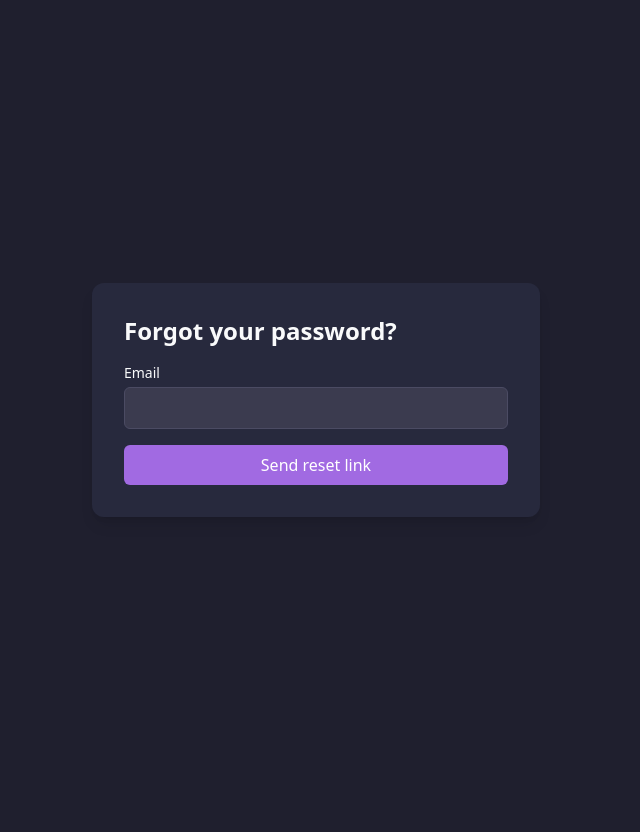
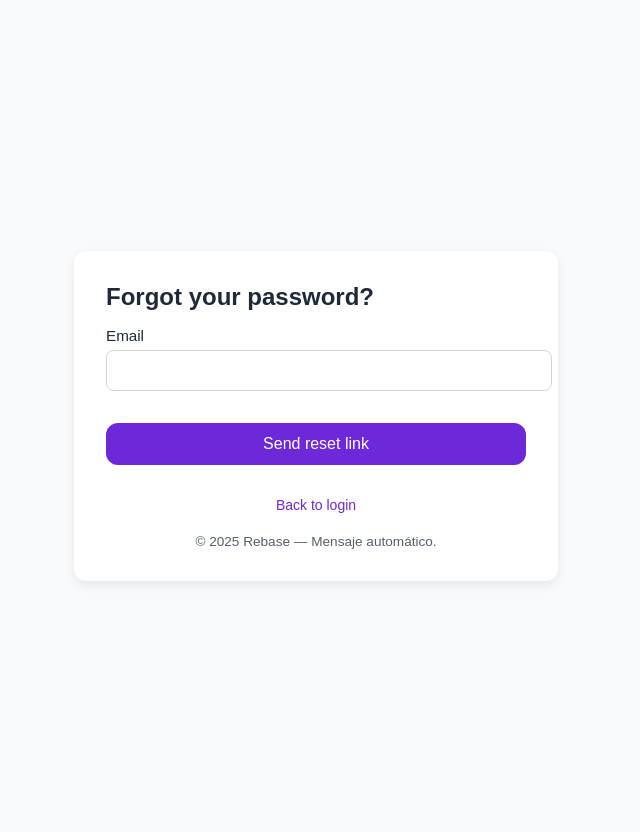
Before and after one commit to Chachacharli/rebase-base-identity-service, a FastAPI app: page /forgot-password in a window 1280 px wide. Shown: the whole page, without its empty margins (324-964 px from the left). Before the commit the page ends 517 px from the top, so only its background shows below. Run offline with FastAPI, Linux system fonts and the light colour scheme; parts of the project's set-up code (start-up, migrations or seed data) failed here and were passed over; some libraries are stand-ins or nearby versions.

Commit message:
feat: add CSS styles and base HTML structure for theming and layout

```diff
--- a/app/static/css/base.css
+++ /dev/null
@@ -1,31 +0,0 @@
-:root {
-     --color-royal-purple-50: #faf6fe;
-     --color-royal-purple-100: #f2ebfc;
-     --color-royal-purple-200: #e7dafa;
-     --color-royal-purple-300: #d5bdf5;
-     --color-royal-purple-400: #bc93ed;
-     --color-royal-purple-500: #a16ae2;
-     --color-royal-purple-600: #8b4ad3;
-     --color-royal-purple-700: #7638b8;
-     --color-royal-purple-800: #663399;
-     --color-royal-purple-900: #522a79;
-     --color-royal-purple-950: #371358;
-}
- .light {
-     --bg-color: var(--color-royal-purple-50);
-     --card-bg: white;
-     --text-color: #111827;
-     --input-bg: #f9fafb;
-     --input-border: #d1d5db;
-     --button-bg: var(--color-royal-purple-600);
-     --button-text: white;
-}
- .dark {
-     --bg-color: #1f1f2e;
-     --card-bg: #27293d;
-     --text-color: #f9fafb;
-     --input-bg: #3b3b4f;
-     --input-border: #4b4b63;
-     --button-bg: var(--color-royal-purple-500);
-     --button-text: white;
-}
--- /dev/null
+++ b/app/static/css/components.css
@@ -0,0 +1,73 @@
+/* Card */
+.card {
+    background: var(--color-card-bg);
+    padding: 2rem;
+    border-radius: var(--radius);
+    box-shadow: var(--shadow);
+    width: 100%;
+    max-width: 420px;
+}
+
+/* Inputs */
+.input {
+    width: 100%;
+    padding: 0.65rem 0.75rem;
+    border-radius: var(--input-radius);
+    border: 1px solid var(--color-border);
+    background: var(--color-input-bg);
+    margin-bottom: 1rem;
+    font-size: 1rem;
+    color: var(--color-text);
+}
+
+.input:focus {
+    outline: 2px solid var(--color-primary);
+    border-color: var(--color-primary);
+}
+
+/* Buttons */
+.button {
+    width: 100%;
+    padding: 0.75rem;
+    border-radius: var(--radius);
+    background: var(--color-primary);
+    color: white;
+    border: none;
+    cursor: pointer;
+    font-size: 1rem;
+    transition: background 0.15s ease;
+}
+
+.button:hover {
+    background: var(--color-primary-hover);
+}
+
+/* Error & Success */
+.message-error {
+    background: rgba(220, 38, 38, 0.15);
+    color: var(--color-error);
+    padding: 0.75rem;
+    border-radius: var(--radius);
+    margin-bottom: 1rem;
+}
+
+.message-success {
+    background: rgba(22, 163, 74, 0.15);
+    color: var(--color-success);
+    padding: 0.75rem;
+    border-radius: var(--radius);
+    margin-bottom: 1rem;
+}
+
+/* Links */
+.text-link {
+    display: inline-block;
+    margin-top: 1rem;
+    font-size: 0.875rem;
+    color: var(--color-primary);
+    text-decoration: none;
+}
+
+.text-link:hover {
+    text-decoration: underline;
+}
--- /dev/null
+++ b/app/static/css/main.css
@@ -0,0 +1,26 @@
+/* CSS Reset */
+* {
+    margin: 0;
+    padding: 0;
+}
+
+html, body {
+    height: 100%;
+    background: var(--color-bg);
+    color: var(--color-text);
+    font-family: var(--font-main);
+}
+
+.container-center {
+    min-height: 100vh;
+    display: flex;
+    justify-content: center;
+    align-items: center;
+    padding: 1rem;
+}
+
+.page-title {
+    font-size: 1.5rem;
+    font-weight: 600;
+    margin-bottom: 1rem;
+}
--- /dev/null
+++ b/app/static/css/variables.css
@@ -0,0 +1,44 @@
+:root {
+    /* Colors */
+    --color-bg: #f9fafb;
+    --color-bg-dark: #111827;
+
+    --color-card-bg: #ffffff;
+    --color-card-bg-dark: #1f2937;
+
+    --color-text: #1f2937;
+    --color-text-dark: #f9fafb;
+
+    --color-primary: #6d28d9; /* Purple */
+    --color-primary-hover: #5b21b6;
+
+    --color-border: #d1d5db;
+    --color-border-dark: #374151;
+
+    --color-input-bg: #ffffff;
+    --color-input-bg-dark: #111827;
+
+    --color-error: #dc2626;
+    --color-success: #16a34a;
+
+    /* Sizing */
+    --radius: 0.75rem;
+    --input-radius: 0.5rem;
+
+    /* Shadows */
+    --shadow: 0px 4px 12px rgba(0, 0, 0, 0.08);
+
+    /* Font */
+    --font-main: 'Vertana', sans-serif !important;
+}
+
+/* Dark Mode */
+@media (prefers-color-scheme: dark) {
+    :root {
+        --color-bg: var(--color-bg-dark);
+        --color-card-bg: var(--color-card-bg-dark);
+        --color-text: var(--color-text-dark);
+        --color-border: var(--color-border-dark);
+        --color-input-bg: var(--color-input-bg-dark);
+    }
+}
--- /dev/null
+++ b/app/templates/base.html
@@ -0,0 +1,51 @@
+<!DOCTYPE html>
+<html lang="es" class="{{ theme|default('dark') }}">
+<head>
+    <meta charset="utf-8" />
+    <meta name="viewport" content="width=device-width,initial-scale=1" />
+    <title>{% block title %}Rebase{% endblock %}</title>
+
+    <!-- CSS semántico (variables + base + components) -->
+    <link rel="stylesheet" href="{{ url_for('static', path='css/variables.css') }}">
+    <link rel="stylesheet" href="{{ url_for('static', path='css/main.css') }}">
+    <link rel="stylesheet" href="{{ url_for('static', path='css/components.css') }}">
+
+    <style>
+      /* Small helpers for centering inside card content */
+      .form-row { margin-bottom: 1rem; }
+      label { display: block; margin-bottom: .35rem; font-size: .95rem; color: inherit; }
+      .muted { color: rgba(0,0,0,0.6); font-size: .9rem; }
+      /* Dark-mode adjustments if you still use class dark on html */
+      html.dark body { background: var(--color-bg); color: var(--color-text); }
+    </style>
+</head>
+<body>
+    <div class="container-center">
+        <div class="card">
+            {% block content %}{% endblock %}
+            <div style="margin-top: 1.25rem; text-align:center; font-size: 0.85rem; opacity: 0.75;">
+                © {{ year|default(2025) }} Rebase — Mensaje automático.
+            </div>
+        </div>
+    </div>
+
+    <script>
+      // Theme toggle (persist in localStorage)
+      (function () {
+        const preferred = localStorage.getItem('rebase_theme');
+        if (preferred === 'light') document.documentElement.classList.remove('dark');
+        function setTheme(theme) {
+          if (theme === 'light') {
+            document.documentElement.classList.remove('dark');
+            localStorage.setItem('rebase_theme', 'light');
+          } else {
+            document.documentElement.classList.add('dark');
+            localStorage.setItem('rebase_theme', 'dark');
+          }
+        }
+        // expose global helpers for templates
+        window.rebaseTheme = { set: setTheme };
+      })();
+    </script>
+</body>
+</html>
--- a/app/templates/forgot_password.html
+++ b/app/templates/forgot_password.html
@@ -1,51 +1,28 @@
-<!DOCTYPE html>
-<html lang="en" class="dark">
-  <head>
-    <meta charset="UTF-8" />
-    <meta name="viewport" content="width=device-width, initial-scale=1.0" />
-    <title>Forgot Password - Rebase</title>
+{% extends "base.html" %}
+{% block title %}Forgot Password - Rebase{% endblock %}
 
-    <!-- Tailwind CDN -->
-    <script src="https://cdn.tailwindcss.com"></script>
-    <link
-      rel="stylesheet"
-      href="{{ url_for('static', path='/css/base.css') }}"
-    />
-  </head>
-  <body
-    class="flex items-center justify-center min-h-screen bg-[var(--bg-color)] transition-colors duration-300"
-  >
-    <section
-      class="w-full max-w-md p-8 rounded-xl shadow-lg bg-[var(--card-bg)]"
-    >
-      <h1 class="text-2xl font-bold mb-4 text-[var(--text-color)]">
-        Forgot your password?
-      </h1>
-      <form action="/forgot-password" method="post" class="space-y-4">
+{% block content %}
+  <h1 class="page-title">Forgot your password?</h1>
+
   {% if message %}
-        <div class="mb-4 p-2 text-green-600 bg-green-100 rounded">{{ message }}</div>
+    <div class="message-success" role="status">{{ message }}</div>
   {% endif %}
   {% if error %}
-        <div class="mb-4 p-2 text-red-600 bg-red-100 rounded">{{ error }}</div>
+    <div class="message-error" role="alert">{{ error }}</div>
   {% endif %}
-        <div>
-          <label class="block text-sm font-medium text-[var(--text-color)]"
-            >Email</label
-          >
-          <input
-            type="email"
-            name="email"
-            class="mt-1 block w-full rounded-md border border-[var(--input-border)] bg-[var(--input-bg)] p-2 text-[var(--text-color)] focus:outline-none focus:ring-2 focus:ring-[var(--button-bg)]"
-            required
-          />
+
+  <form action="/forgot-password" method="post" novalidate>
+    <div class="form-row">
+      <label for="email">Email</label>
+      <input id="email" name="email" type="email" class="input" required value="{{ email|default('') }}">
     </div>
-        <button
-          type="submit"
-          class="w-full py-2 bg-[var(--button-bg)] text-white rounded-md"
-        >
-          Send reset link
-        </button>
+
+    <div class="form-row">
+      <button type="submit" class="button">Send reset link</button>
+    </div>
   </form>
-    </section>
-  </body>
-</html>
+
+  <div style="margin-top: .75rem; text-align:center;">
+    <a href="/authorize" class="text-link">Back to login</a>
+  </div>
+{% endblock %}
```
Also changed, not shown: app/templates/emails/base.html (+11 -43 lines), app/templates/emails/reset_password.html (+8 -14 lines), app/templates/emails/vefirication.html (deleted, +0 -13 lines), app/templates/login.html (+36 -93 lines), app/templates/reset_password.html (+24 -53 lines). Lines whose indentation alone changed are shown as unchanged.
